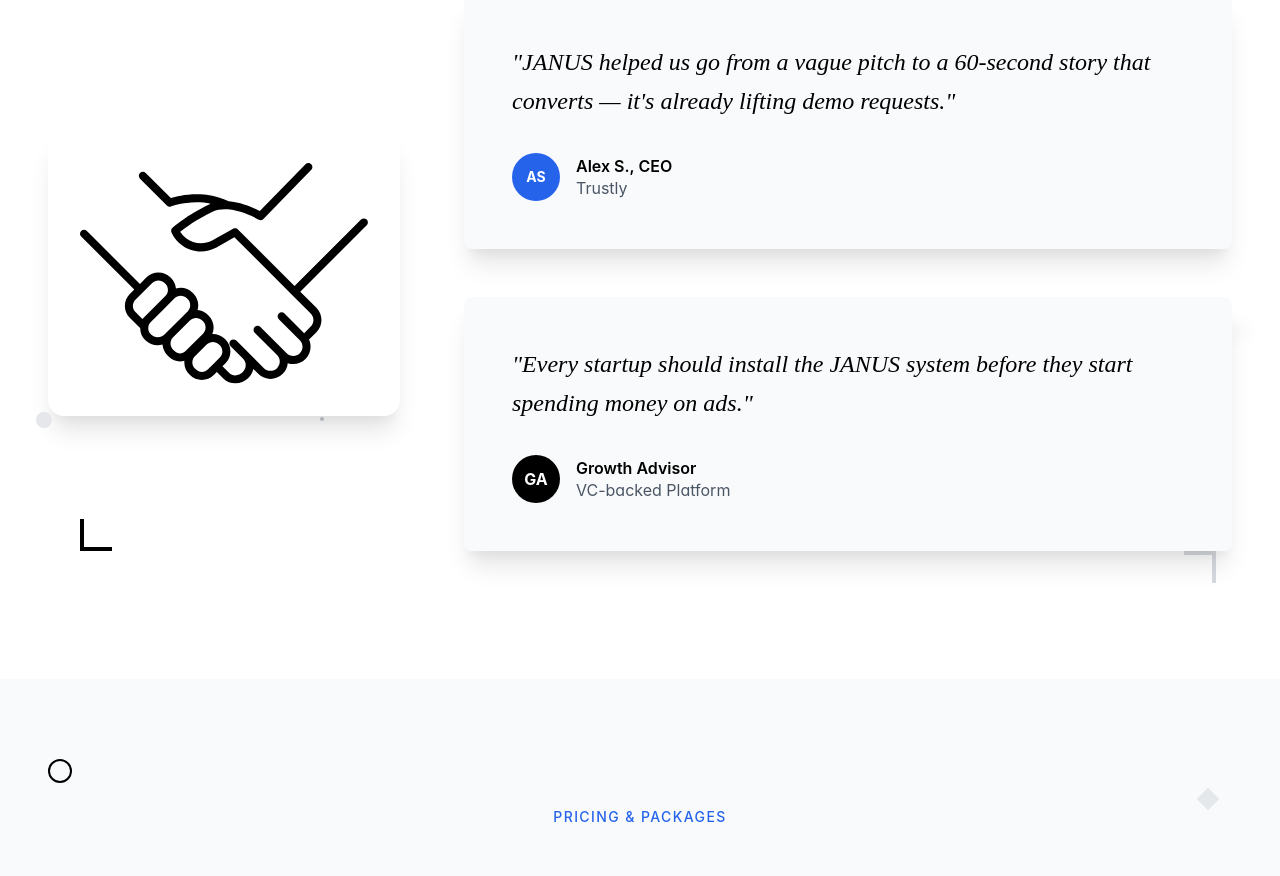
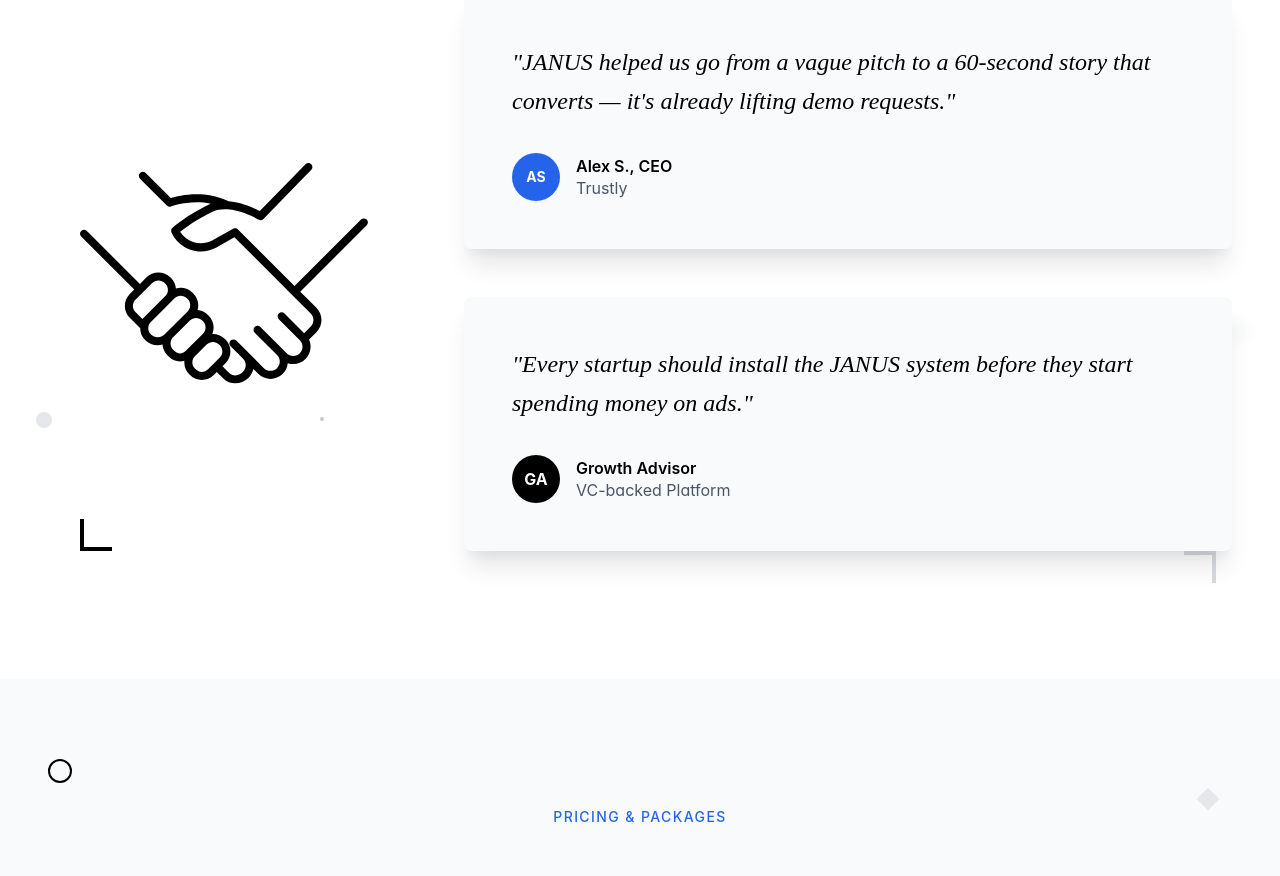
Before and after one commit to thisisalimirza/janus, a Next.js app: page / in a window 1280 px wide. Shown: the part 6880-7756 px from the top of the page. Built offline with nearby package versions, Linux system fonts and the light colour scheme.

Commit message:
Remove shadow from handshake container for cleaner look
- Removed janus-shadow class from handshake SVG container
- Maintains clean white background while simplifying visual design
- Handshake image now has more minimal, refined appearance

```diff
--- a/src/app/page.tsx
+++ b/src/app/page.tsx
@@ -652,7 +652,7 @@ export default function Home() {
             <div className="scroll-animate scale-in delay-200 lg:col-span-1 flex justify-center">
               <div className="relative">
                 {/* White background container for the handshake SVG */}
-                <div className="bg-white rounded-2xl p-8 janus-shadow">
+                <div className="bg-white rounded-2xl p-8">
                   <Image
                     src="/handshake.svg"
                     alt="Partnership and trust"
```
